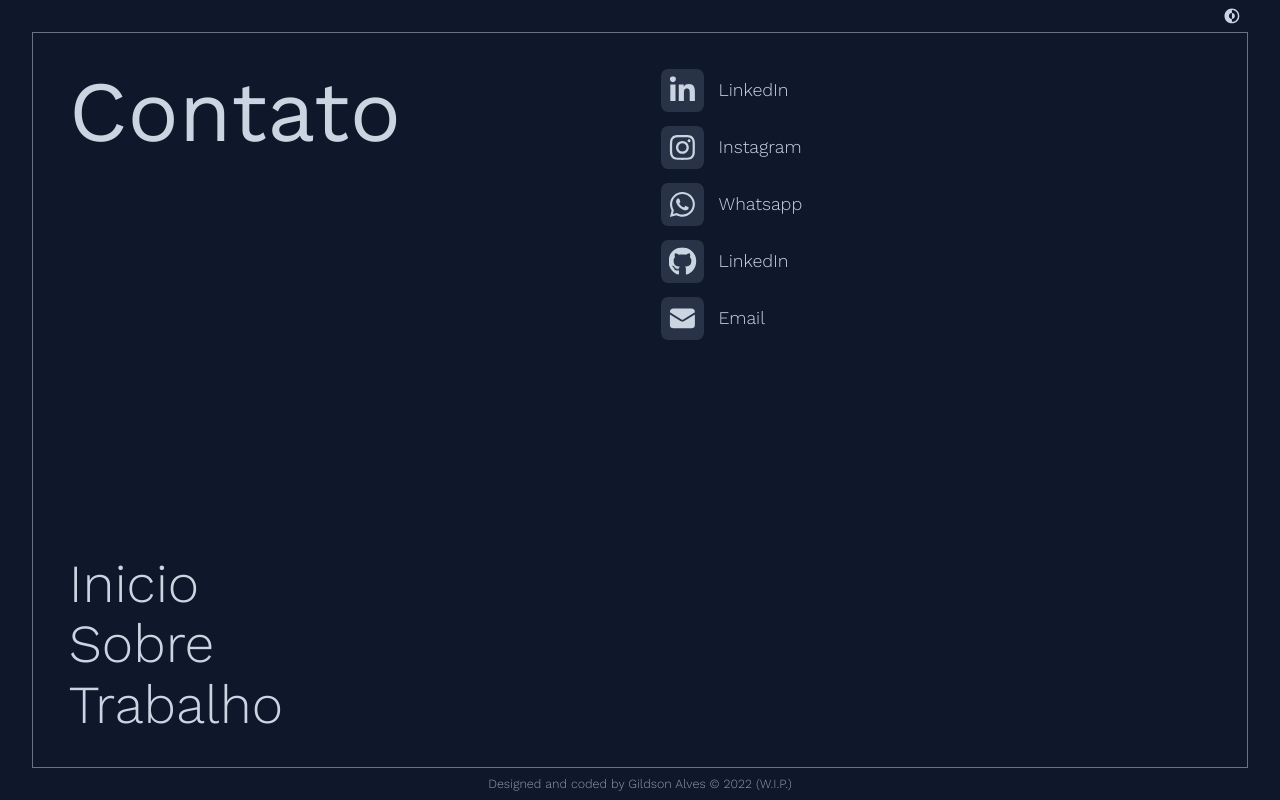
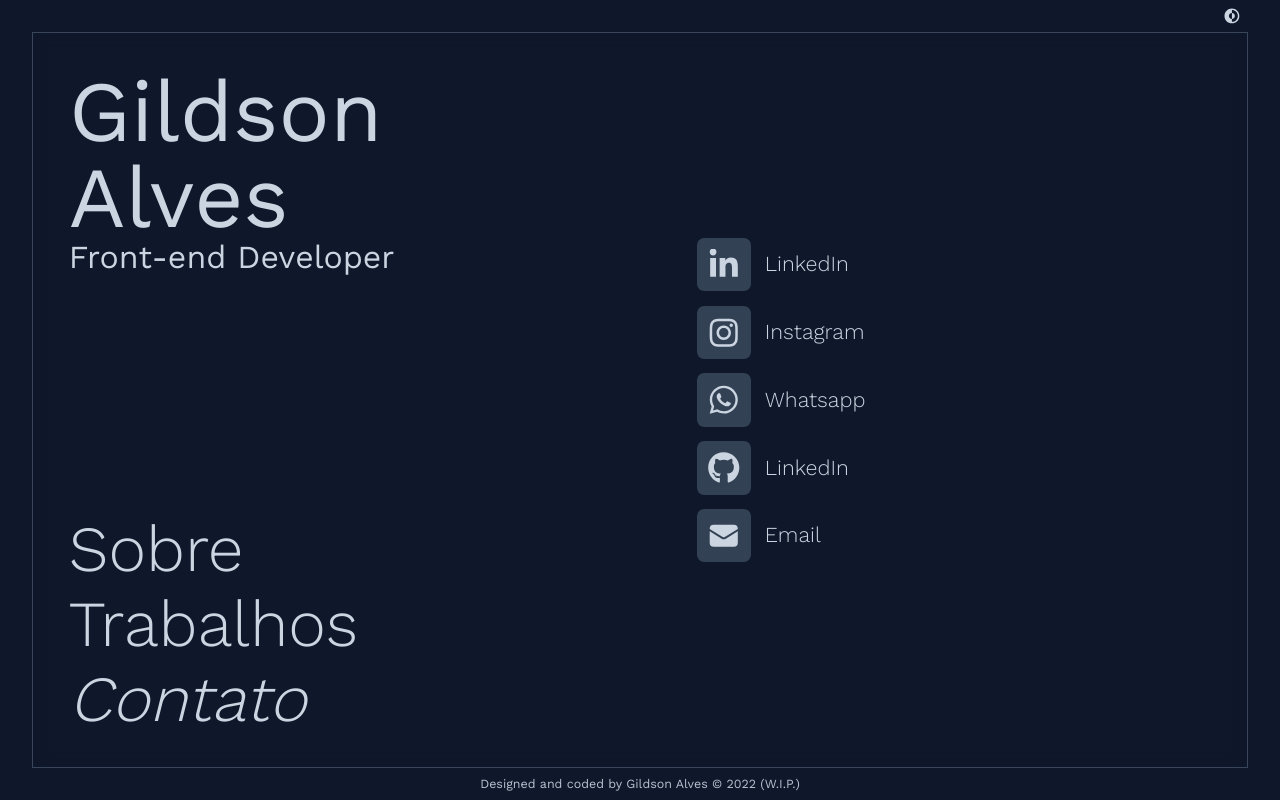
Before and after one commit to GilAlvez/portfolio, a Next.js app: page /contact in a window 1280 px wide. Built offline with nearby package versions, Linux system fonts and the light colour scheme.

Commit message:
(styles components)

```diff
--- a/app/about/page.tsx
+++ b/app/about/page.tsx
@@ -1,40 +1,42 @@
 import Image from 'next/image';
-import Link from 'next/link';
+import Navigator from '../../components/Navigator';
+import Title from '../../components/Title';
 
 const About = () => {
 	return (
-		<div className="grid grid-cols-1 md:grid-cols-2 gap-12 h-full">
+		<div className="grid grid-cols-1 md:grid-cols-2 gap-32 h-full">
 			<div className="flex flex-col justify-between">
-				<div>
-					<h1 className="">Sobre</h1>
-				</div>
-				<div className="flex flex-col gap-2">
-					<Link href="/" className="text-6xl w-max">
-						Inicio
-					</Link>
-					<Link href="/work" className="text-6xl w-max ">
-						Trabalho
-					</Link>
-					<Link href="/contact" className="text-6xl w-max">
-						Contato
-					</Link>
-				</div>
+				<Title />
+				<Navigator />
 			</div>
-			<div className="flex flex-col gap-8 justify-center items-center">
+			<div className="flex flex-col gap-8 justify-center items-center ">
 				<figure className="relative h-80 w-80 object-cover">
 					<Image
 						src={'/AboutMe.jpg'}
 						alt="Gildson Foto"
 						fill
 						priority
+						className="rounded-md"
 						sizes="(max-width: 768px) 100vw, (max-width: 1200px) 50vw, 33vw"
 					/>
 				</figure>
-				<p className="text-xl text-center w-2/3">
-					Lorem ipsum dolor sit amet consectetur adipisicing elit. Totam dolor, ut consequuntur quis, numquam
-					molestiae esse doloremque reiciendis obcaecati, nemo quae! Doloribus deserunt ut iure culpa aperiam
-					iste cumque autem?
-				</p>
+				<div className="rich-text flex flex-col items-center gap-4">
+					<p>
+						Lorem ipsum dolor sit amet consectetur adipisicing elit. Totam dolor, ut consequuntur quis,
+						numquam molestiae esse <a>doloremque</a> reiciendis obcaecati, nemo quae! Doloribus deserunt ut
+						iure culpa aperiam iste cumque autem?
+					</p>
+					<p>
+						Lorem ipsum dolor sit amet consectetur adipisicing elit. Totam dolor, ut consequuntur quis,
+						numquam molestiae esse <a>doloremque</a> reiciendis obcaecati, nemo quae! Doloribus deserunt ut
+						iure culpa aperiam iste cumque autem?
+					</p>
+					<p>
+						Lorem ipsum dolor sit amet consectetur adipisicing elit. Totam dolor, ut consequuntur quis,
+						numquam molestiae esse <a>doloremque</a> reiciendis obcaecati, nemo quae! Doloribus deserunt ut
+						iure culpa aperiam iste cumque autem?
+					</p>
+				</div>
 			</div>
 		</div>
 	);
--- a/app/contact/page.tsx
+++ b/app/contact/page.tsx
@@ -1,54 +1,41 @@
-import Link from 'next/link';
 import { FaGithub, FaInstagram, FaLinkedinIn, FaWhatsapp } from 'react-icons/fa';
 import { HiEnvelope } from 'react-icons/hi2';
+import Navigator from '../../components/Navigator';
 import Social from '../../components/Social';
+import Title from '../../components/Title';
 
 const Contact = () => {
 	return (
-		<div className="grid grid-cols-1 md:grid-cols-2 gap-12 h-full">
+		<div className="grid grid-cols-1 md:grid-cols-2 gap-32 h-full">
 			<div className="flex flex-col justify-between">
-				<div>
-					<Link href="/">
-						<h1 className="">Contato</h1>
-					</Link>
-				</div>
-				<div className="flex flex-col gap-2">
-					<Link href="/" className="text-6xl w-max">
-						Inicio
-					</Link>
-					<Link href="/about" className="text-6xl w-max ">
-						Sobre
-					</Link>
-					<Link href="/work" className="text-6xl w-max">
-						Trabalho
-					</Link>
-				</div>
+				<Title />
+				<Navigator />
 			</div>
-			<div className="flex flex-col gap-4">
+			<div className=" flex flex-col justify-center gap-4">
 				<Social
 					link="https://www.linkedin.com/in/gildson-alves/"
 					name="LinkedIn"
-					icon={<FaLinkedinIn className="text-5xl p-2 rounded-lg bg-slate-500/30" />}
+					icon={<FaLinkedinIn className="text-6xl p-3 rounded-lg bg-slate-300 dark:bg-slate-700" />}
 				/>
 				<Social
 					link="https://www.linkedin.com/in/gildson-alves/"
 					name="Instagram"
-					icon={<FaInstagram className="text-5xl p-2 rounded-lg bg-slate-500/30" />}
+					icon={<FaInstagram className="text-6xl p-3 rounded-lg bg-slate-300 dark:bg-slate-700" />}
 				/>
 				<Social
 					link="https://www.linkedin.com/in/gildson-alves/"
 					name="Whatsapp"
-					icon={<FaWhatsapp className="text-5xl p-2 rounded-lg bg-slate-500/30" />}
+					icon={<FaWhatsapp className="text-6xl p-3 rounded-lg bg-slate-300 dark:bg-slate-700" />}
 				/>
 				<Social
 					link="https://www.linkedin.com/in/gildson-alves/"
 					name="LinkedIn"
-					icon={<FaGithub className="text-5xl p-2 rounded-lg bg-slate-500/30" />}
+					icon={<FaGithub className="text-6xl p-3 rounded-lg bg-slate-300 dark:bg-slate-700" />}
 				/>
 				<Social
 					link="https://www.linkedin.com/in/gildson-alves/"
 					name="Email"
-					icon={<HiEnvelope className="text-5xl p-2 rounded-lg bg-slate-500/30" />}
+					icon={<HiEnvelope className="text-6xl p-3 rounded-lg bg-slate-300 dark:bg-slate-700" />}
 				/>
 			</div>
 		</div>
--- a/app/layout.tsx
+++ b/app/layout.tsx
@@ -16,9 +16,11 @@ export default function RootLayout({ children }: LayoutRootProps) {
 					<div className="h-10 flex justify-end">
 						<ToggleTheme />
 					</div>
-					<main className="h-full scrollbar overflow-y-scroll border p-10 border-slate-500">{children}</main>
+					<main className="h-full backdrop-blur bg-transparent scrollbar overflow-y-scroll border p-10 border-slate-500/50">
+						{children}
+					</main>
 
-					<footer className="mt-auto select-none py-2 text-center text-sm opacity-70 ">
+					<footer className="mt-auto select-none py-2 text-center font-normal text-sm opacity-90">
 						Designed and coded by Gildson Alves © 2022 (W.I.P.)
 					</footer>
 				</body>
--- a/app/page.tsx
+++ b/app/page.tsx
@@ -1,31 +1,14 @@
-// import { client } from '../libs/graphql/client';
-// import { getProjects } from '../libs/graphql/queries/projects';
-
-import Link from 'next/link';
+import Navigator from '../components/Navigator';
+import Title from '../components/Title';
 
 export default async function Page() {
-	// const { projects } = await client.request(getProjects);
 	return (
-		<div className="grid grid-cols-1 md:grid-cols-2 gap-10 h-full">
+		<div className="grid grid-cols-1 md:grid-cols-2 gap-32 h-full">
 			<div className="flex flex-col justify-between">
-				<div>
-					<Link href="/">
-						<h1 className="">Gildson Alves</h1>
-					</Link>
-					<h2>Front-end Developer</h2>
-				</div>
-				<div className="flex flex-col gap-2 w-fit">
-					<Link href="/about" className="text-6xl  ">
-						Sobre
-					</Link>
-					<Link href="/work" className="text-6xl ">
-						Trabalho
-					</Link>
-					<Link href="/contact" className="text-6xl ">
-						Contato
-					</Link>
-				</div>
+				<Title />
+				<Navigator />
 			</div>
+
 			<div></div>
 		</div>
 	);
--- a/app/work/page.tsx
+++ b/app/work/page.tsx
@@ -1,32 +1,26 @@
-import Link from 'next/link';
+import Navigator from '../../components/Navigator';
+import Title from '../../components/Title';
 import WorkCard from '../../components/WorkCard';
 
 const Work = () => {
 	return (
-		<div className="grid grid-cols-1 md:grid-cols-2 gap-12 h-full">
+		<div className="grid grid-cols-1 md:grid-cols-2 gap-32 h-full">
 			<div className="flex flex-col justify-between">
-				<div>
-					<Link href="/">
-						<h1 className="">Trabalho</h1>
-					</Link>
-				</div>
-				<div className="flex flex-col gap-2">
-					<Link href="/" className="text-6xl w-max">
-						Inicio
-					</Link>
-					<Link href="/about" className="text-6xl w-max ">
-						Sobre
-					</Link>
-					<Link href="/contact" className="text-6xl w-max">
-						Contato
-					</Link>
-				</div>
+				<Title />
+				<Navigator />
 			</div>
-			<div className="flex flex-col gap-4">
+			<div className="flex flex-col overflow-y-scroll scrollbar -my-10 pt-52 gap-8">
 				<WorkCard link="/work/test1" />
 				<WorkCard link="/work/test2" />
 				<WorkCard link="/work/test3" />
 				<WorkCard link="/work/test4" />
+				<WorkCard link="/work/test1" />
+				<WorkCard link="/work/test2" />
+				<WorkCard link="/work/test3" />
+				<WorkCard link="/work/test4" />
+				<WorkCard link="/work/test1" />
+				<WorkCard link="/work/test2" />
+				<WorkCard link="/work/test3" />
 			</div>
 		</div>
 	);
--- /dev/null
+++ b/components/Navigator/index.tsx
@@ -0,0 +1,33 @@
+'use client';
+
+import Link from 'next/link';
+import { usePathname } from 'next/navigation';
+
+const Navigator = () => {
+	const pathname = usePathname();
+
+	return (
+		<nav className="flex flex-col gap-3 w-fit">
+			<Link
+				href="/about"
+				className={`text-5xl lg:text-7xl hover:italic ${pathname?.startsWith('/about') && 'italic'}`}
+			>
+				Sobre
+			</Link>
+			<Link
+				href="/work"
+				className={`text-5xl lg:text-7xl hover:italic ${pathname?.startsWith('/work') && 'italic'}`}
+			>
+				Trabalhos
+			</Link>
+			<Link
+				href="/contact"
+				className={`text-5xl lg:text-7xl hover:italic ${pathname?.startsWith('/contact') && 'italic'}`}
+			>
+				Contato
+			</Link>
+		</nav>
+	);
+};
+
+export default Navigator;
--- a/components/Social/index.tsx
+++ b/components/Social/index.tsx
@@ -8,10 +8,15 @@ interface SocialProps {
 
 const Social = ({ link, icon, name }: SocialProps) => {
 	return (
-		<a className="w-max" href={link} target="_blank" rel="noreferrer noopener">
-			<figure className="flex gap-4 items-center">
+		<a
+			className="w-max rounded-lg hover:bg-slate-200 hover:dark:bg-slate-800"
+			href={link}
+			target="_blank"
+			rel="noreferrer noopener"
+		>
+			<figure className="flex items-center">
 				{icon}
-				<figcaption className="text-xl">{name}</figcaption>
+				<figcaption className="text-2xl px-4">{name}</figcaption>
 			</figure>
 		</a>
 	);
--- /dev/null
+++ b/components/Title/index.tsx
@@ -0,0 +1,18 @@
+// import { client } from '../libs/graphql/client';
+// import { getProjects } from '../libs/graphql/queries/projects';
+
+import Link from 'next/link';
+
+const Title = () => {
+	// const { projects } = await client.request(getProjects);
+	return (
+		<div>
+			<Link href="/">
+				<h1 className="">Gildson Alves</h1>
+			</Link>
+			<h2>Front-end Developer</h2>
+		</div>
+	);
+};
+
+export default Title;
```
